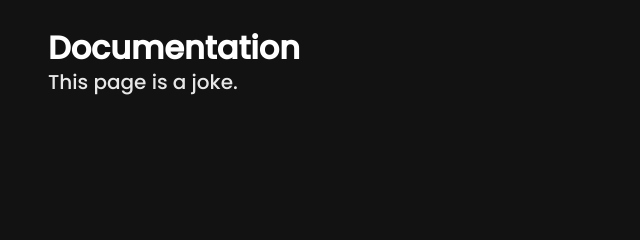
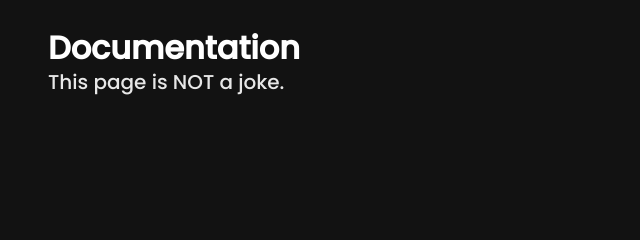
Before and after one commit to tttylerr/congenial-invention, a website: page pages/docs.html in a window 1280 px wide. Shown: the part 190-430 px from the top of the page, 0-640 px from the left. Drawn offline with nearby package versions, Linux system fonts and the light colour scheme; files that its build step writes are made by us from their sources.

Commit message:
NOT a joke

```diff
--- a/pages/docs.html
+++ b/pages/docs.html
@@ -88,7 +88,7 @@
               Documentation
               </p>
               <p class="subtitle">
-                  This page is a joke.
+                  This page is NOT a joke.
               </p>
           </div>
       </div>
```
Also changed, not shown: pages/index.html (+7 -1 lines).
